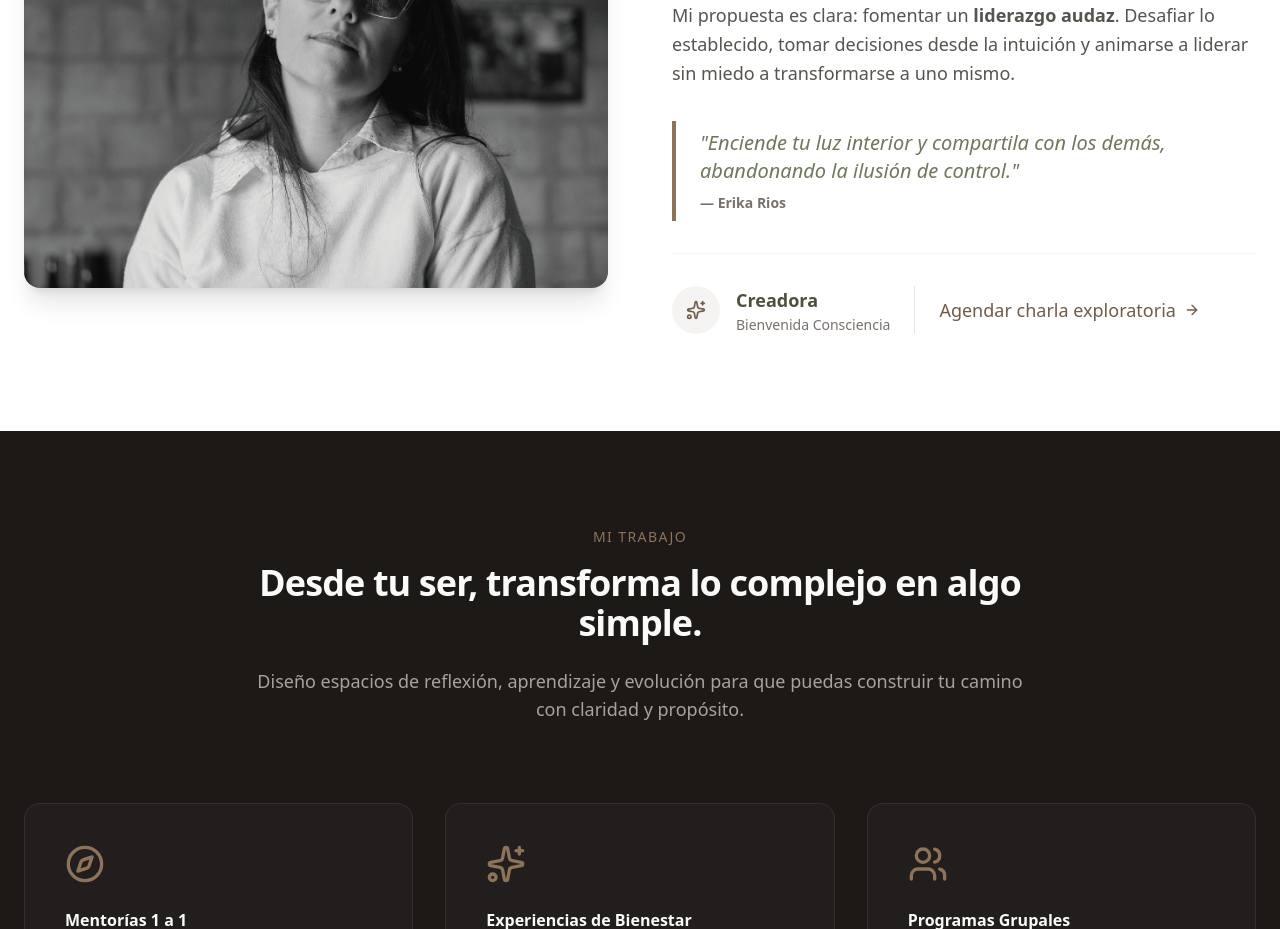
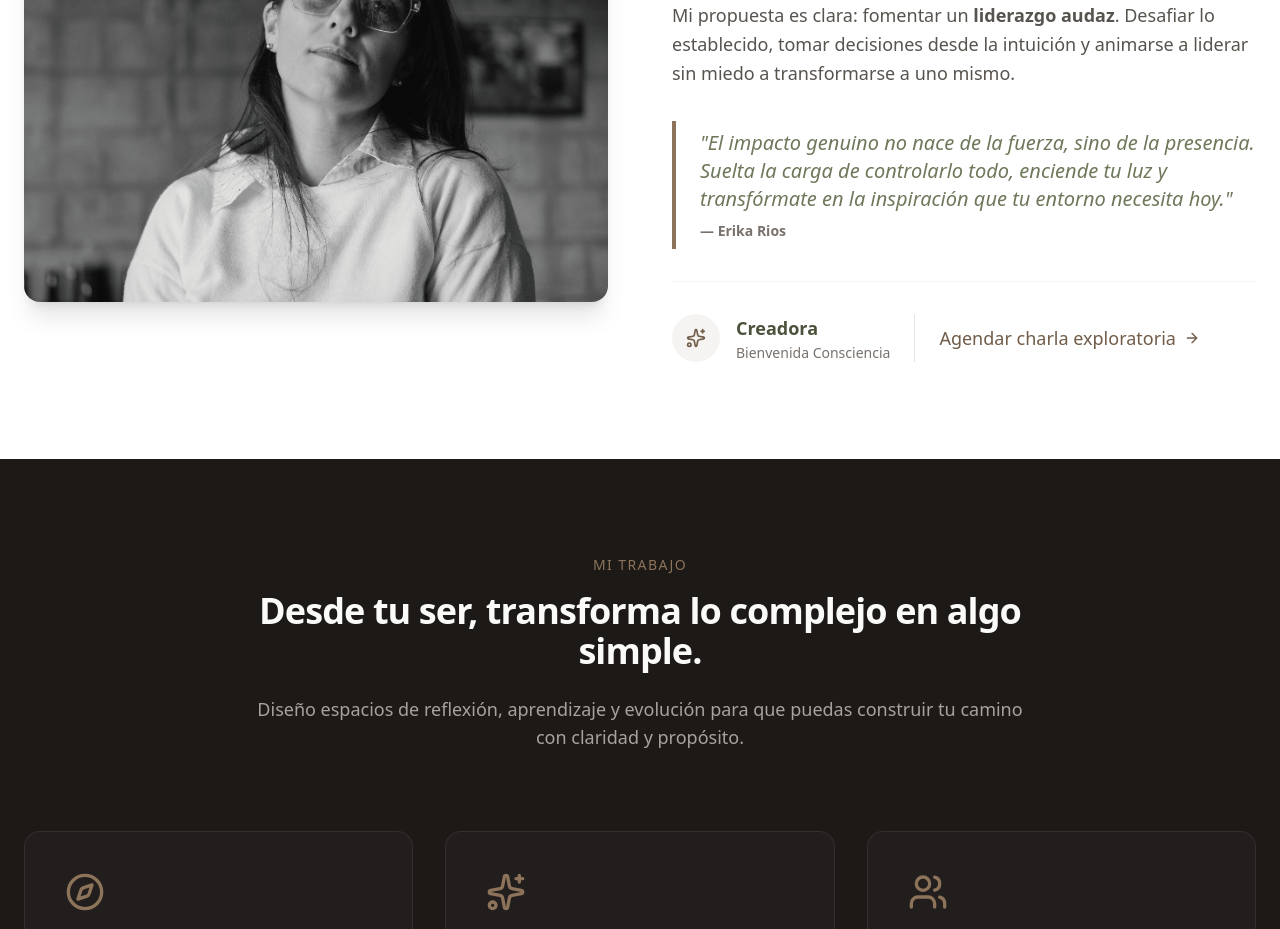
Before and after one commit to ProgWBVSG/Erika-Rios-Web, a Next.js app: page / in a window 1280 px wide. Shown: the part 1320-2249 px from the top of the page. Built offline with nearby package versions, Linux system fonts and the light colour scheme.

Commit message:
Actualiza frase en sección Sobre mi

```diff
--- a/src/app/page.tsx
+++ b/src/app/page.tsx
@@ -132,7 +132,7 @@ export default function Home() {
               <p>Mi propuesta es clara: fomentar un <strong>liderazgo audaz</strong>. Desafiar lo establecido, tomar decisiones desde la intuición y animarse a liderar sin miedo a transformarse a uno mismo.</p>
 
               <blockquote className="border-l-4 border-brand-taupe pl-6 my-8 py-2">
-                <p className="text-xl text-brand-olive-dark font-serif italic mb-2">"Enciende tu luz interior y compartila con los demás, abandonando la ilusión de control."</p>
+                <p className="text-xl text-brand-olive-dark font-serif italic mb-2">"El impacto genuino no nace de la fuerza, sino de la presencia. Suelta la carga de controlarlo todo, enciende tu luz y transfórmate en la inspiración que tu entorno necesita hoy."</p>
                 <footer className="text-sm font-bold text-stone-500">— Erika Rios</footer>
               </blockquote>
 
```
